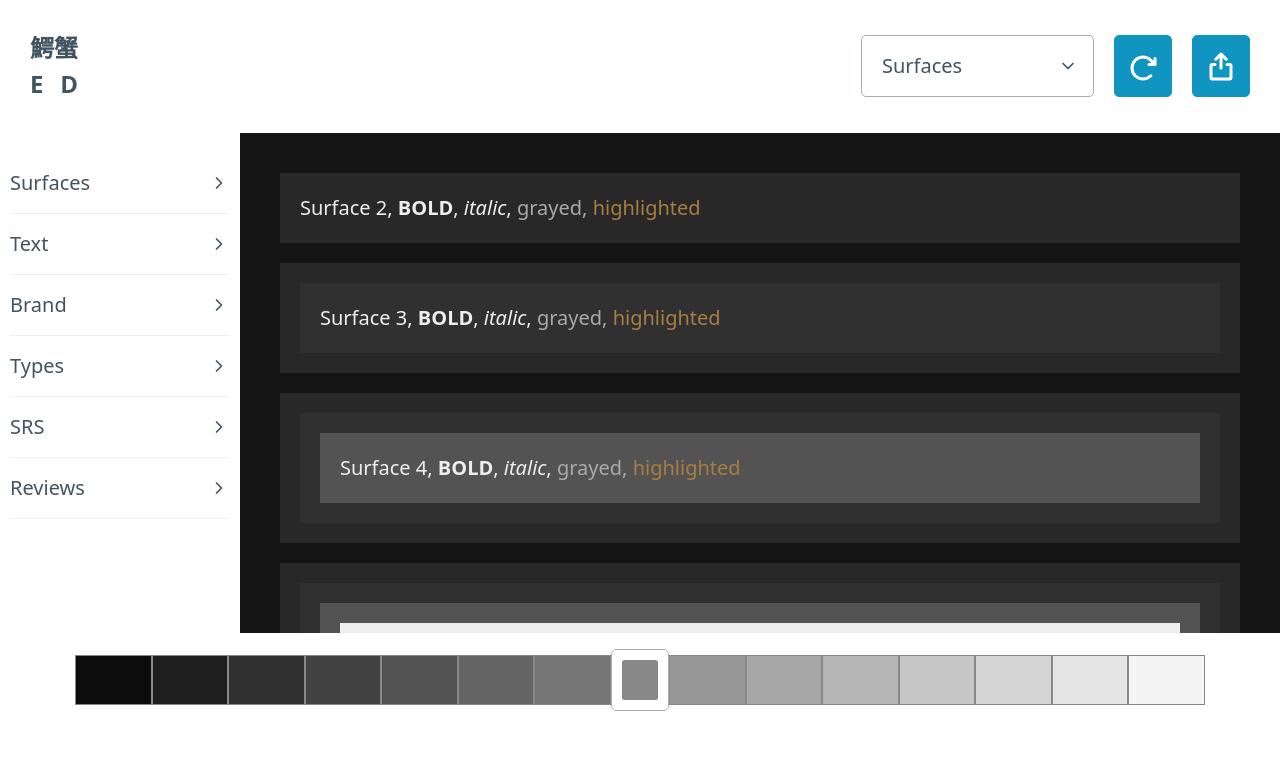
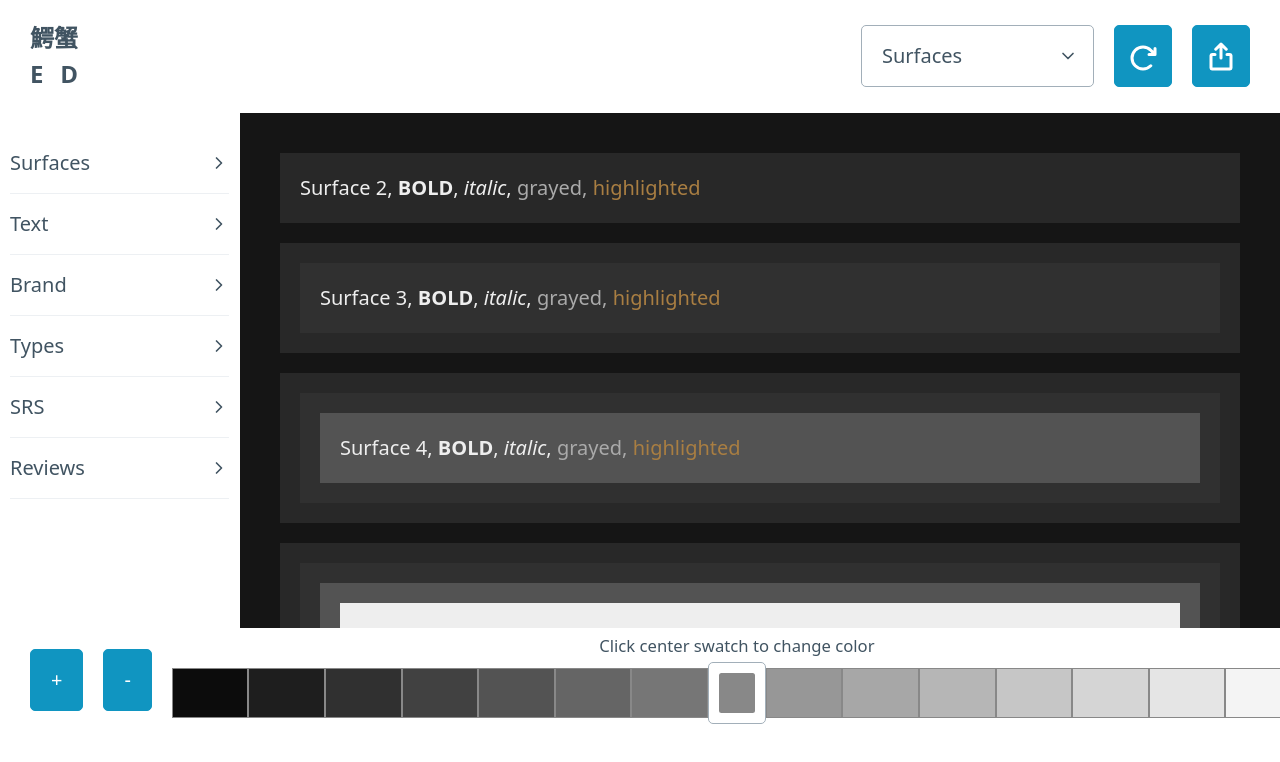
Before and after one commit to wrex/ed-themer, a SvelteKit app: page / in a window 1280 px wide. Shown: the top 762 px of the page. Built offline with nearby package versions, Linux system fonts and the light colour scheme.

Commit message:
initial palette/swatch section functional

```diff
--- a/src/app.css
+++ b/src/app.css
@@ -10,7 +10,7 @@
 }
 
 .app-container > * {
-	padding: 0.5em 1.5em;
+	padding: 0 1.5em;
 }
 
 .app-container > nav {
@@ -48,6 +48,6 @@
 
 #palette {
 	grid-area: palette;
-	overflow: scroll;
+	overflow-y: scroll;
 	border-top: 1px solid white;
 }
--- a/src/components/Dashboard.svelte
+++ b/src/components/Dashboard.svelte
@@ -1,4 +1,4 @@
-<div class="container">
+<div class="dash">
   <div class="progress-and-forecast">
     <div class="lessons-and-reviews">
       <ul>
@@ -561,9 +561,8 @@
 </div>
 
 <style>
-  .container {
-    min-width: 1170px;
-    margin: 40px auto;
+  .dash {
+    padding: 2em;
     background-color: var(--USER-surface-1);
   }
 
--- /dev/null
+++ b/src/components/Palette.svelte
@@ -0,0 +1,66 @@
+<script>
+  import PaletteBar from "./PaletteBar.svelte";
+
+  let numBars = 1;
+
+  /* max 20, min 1 bar */
+  const incr = () => { if (numBars < 19) numBars += 1;}
+  const decr = () => { if (numBars > 1) numBars -= 1;}
+</script>
+
+<div class="palette">
+  <div class="bars">
+    <nav>
+      <ul>
+        <li><button on:click={incr}>+</button></li>
+        <li><button on:click={decr}>-</button></li>
+      </ul>
+    </nav>
+    <div class="swatches">
+      <header>Click center swatch to change color</header>
+      {#each Array(numBars) as i}
+        <PaletteBar />
+      {/each}
+    </div>
+  </div>
+</div>
+
+<style>
+  .palette {
+    display: flex;
+    align-items: start;
+  }
+
+  .bars {
+    display: grid;
+    grid-template-columns: auto auto;
+    grid-template-areas:
+      "buttons swatches";
+  }
+
+  .bars nav {
+    align-self: start;
+    grid-area: buttons;
+    padding: 0 1em 0 0;
+  }
+
+  .swatches {
+    align-self: center;
+    grid-area: swatches;
+  }
+
+  .swatches {
+    text-align: center;
+    font-size: smaller;
+  }
+
+  h2 {
+    display: inline;
+    margin: 1em 0;
+    padding: 0;
+    font-size: 1rem;
+    text-transform: uppercase;
+    font-weight: normal;
+    text-align: center;
+  }
+</style>
--- a/src/routes/+page.svelte
+++ b/src/routes/+page.svelte
@@ -7,7 +7,7 @@
   import Lesson from "../components/Lesson.svelte";
   import ReviewSummary from "../components/ReviewSummary.svelte";
   import LessonSummary from "../components/LessonSummary.svelte";
-  import PaletteBar from "../components/PaletteBar.svelte";
+  import Palette from "../components/Palette.svelte";
 
   import { userProps, sample } from '$lib/stores.js';
 
@@ -64,5 +64,5 @@
 </main>
 
 <footer id="palette">
-  <PaletteBar />
+  <Palette />
 </footer>
```
